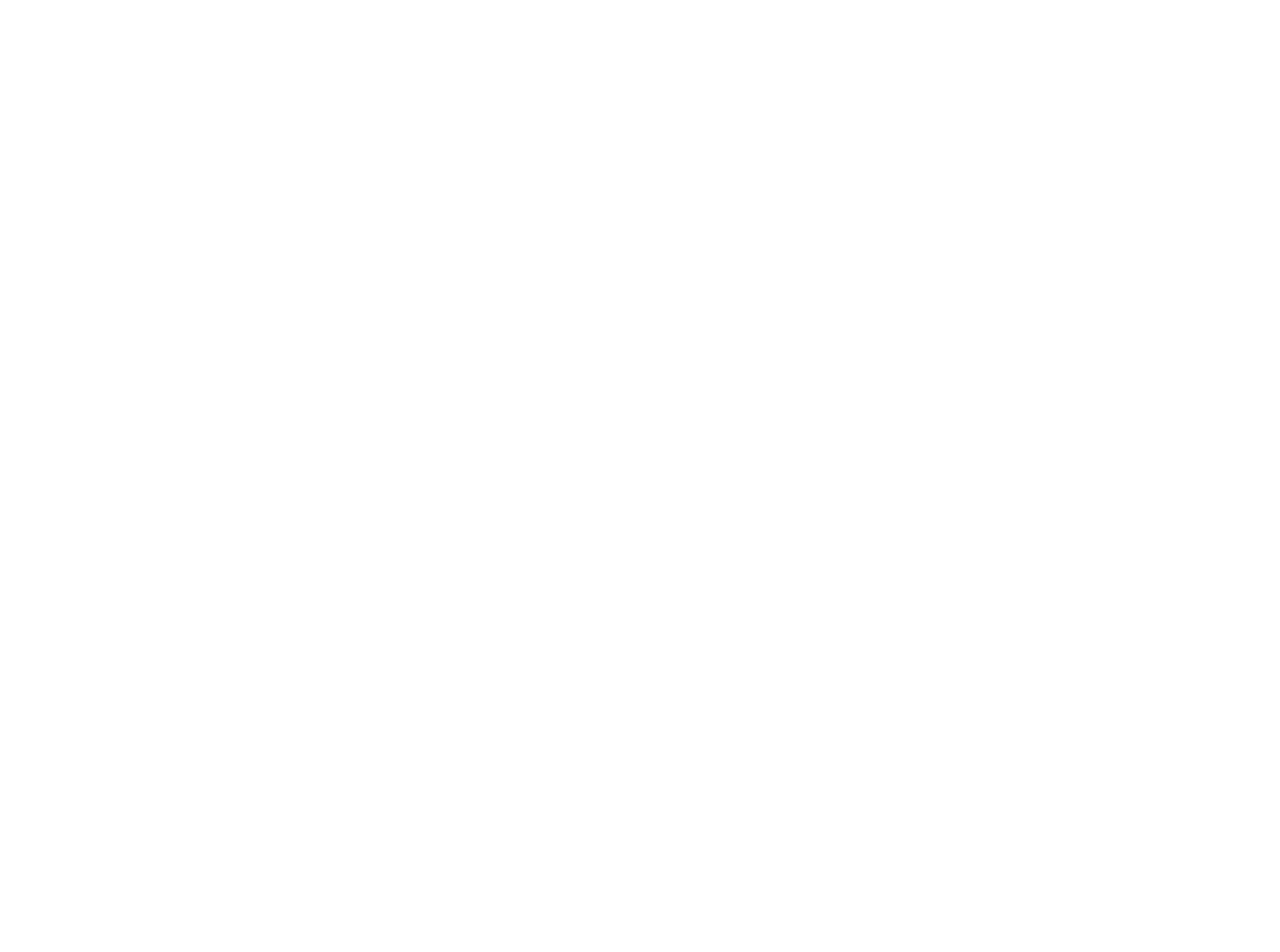
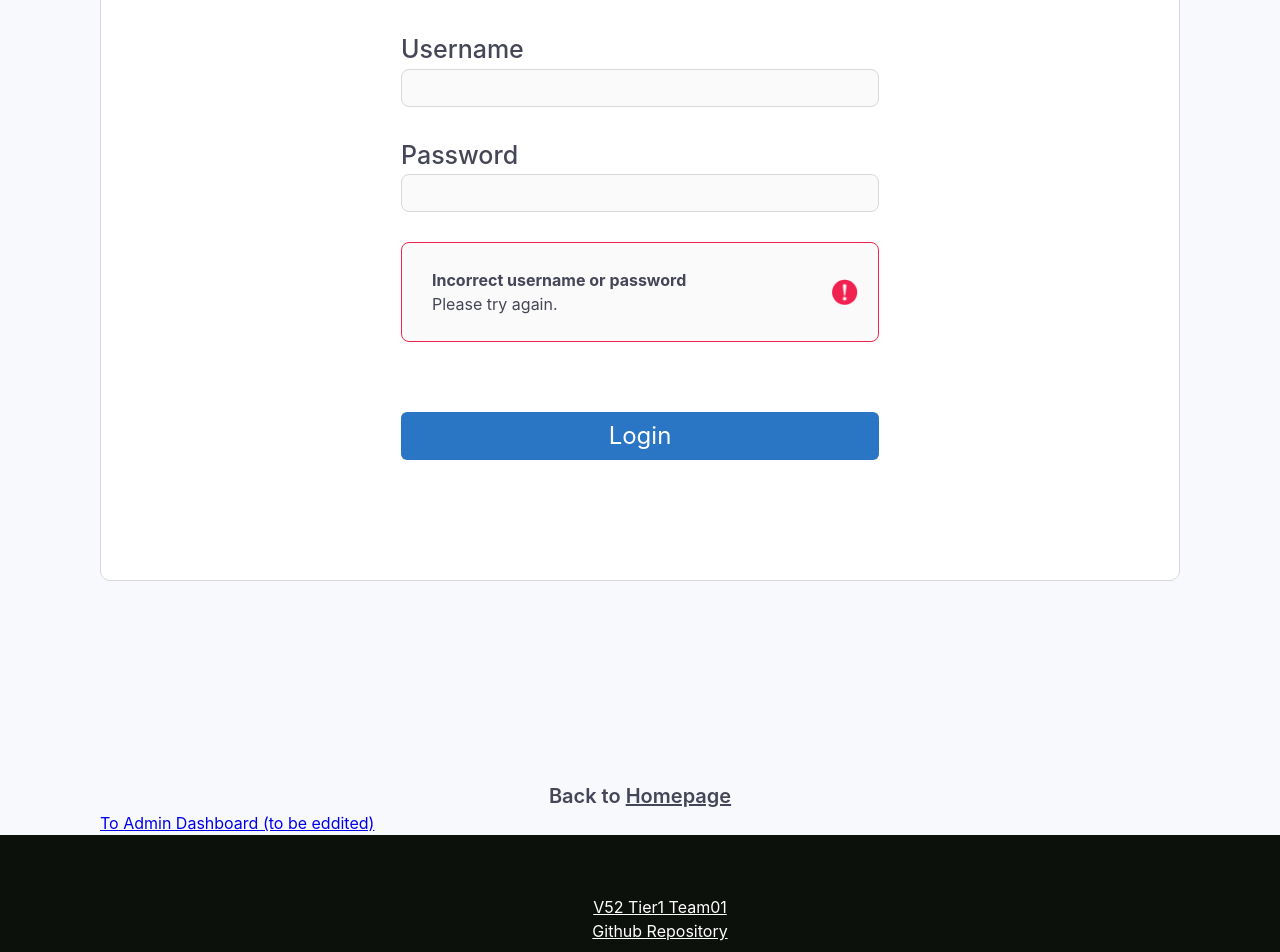
Before and after one commit to chingu-voyages/v52-tier1-team-01, a React (Create React App) app in the folder solarapp/: page /admin in a window 1280 px wide. Shown: the part 540-1492 px from the top of the page. Before the commit the page ends 800 px from the top, so only its background shows below. Built offline with nearby package versions, Linux system fonts and the light colour scheme.

Commit message:
Update admin login page 09dec2024

```diff
--- a/solarapp/src/components/adminPageComponents/AdminLoginForm.jsx
+++ b/solarapp/src/components/adminPageComponents/AdminLoginForm.jsx
@@ -5,12 +5,25 @@
 import '../../styling/adminlogin_styling/AdminLoginForm.css';
 
 const AdminLoginForm = () => {
-    return (
-      <div id="adminLoginForm">
-        <p>AdminLoginForm - to be eddited</p>
+  return (
+    <form id="adminLoginForm" className="admin-login-form">
+      <div className="admin-login-header">
+        <h1>Admin Login</h1>
+      </div>
+      <fieldset>
+        <div className="login-form-question">
+          <label htmlFor="input-adminName">Username</label>
+          <input type="text" id="input-adminName" required />
+        </div>
+        <div className="login-form-question">
+          <label htmlFor="input-password">Password</label>
+          <input type="text" id="input-password" required />
+        </div>
         <InvalidCredNotify />
-      </div>
-    );
-  };
+        <button type="submit">Login</button>
+      </fieldset>
+    </form>
+  );
+};
 
-  export default AdminLoginForm;
+export default AdminLoginForm;
--- a/solarapp/src/components/adminPageComponents/InvalidCredNotify.jsx
+++ b/solarapp/src/components/adminPageComponents/InvalidCredNotify.jsx
@@ -6,7 +6,8 @@
 const InvalidCredNotify = () => {
   return (
     <div id="invalidCredNotify">
-        <p>InvalidCredNotify - to be eddited</p>
+      <p>Incorrect username or password</p>
+      <p>Please try again.</p>
     </div>
   );
 };
--- a/solarapp/src/pages/AdminPage.jsx
+++ b/solarapp/src/pages/AdminPage.jsx
@@ -1,19 +1,20 @@
 import React from "react";
 import AdminLoginForm from "../components/adminPageComponents/AdminLoginForm"
-
+import Footer from '../components/Footer'
 
 const AdminPage = () => {
-    return (
-      <>
-      <div>
-        <h1>Admin Login Coming Soon!</h1>
-        <a href="/">Back to Home</a>
+  return (
+    <div className="admin-page">
+      <div className="container">
+        <AdminLoginForm />
+        <div className="controller-linker">
+          <p>Back to <a href="/">Homepage</a></p>
+        </div>
+        <a href="/dashboard">To Admin Dashboard  (to be eddited)</a>
       </div>
+      <Footer />
+    </div>
+  );
+};
 
-      <AdminLoginForm />
-      <a href="/dashboard">To Admin Dashboard  (to be eddited)</a>
-      </>
-    );
-  };
-
-  export default AdminPage;
+export default AdminPage;
--- a/solarapp/src/styling/adminlogin_styling/AdminLoginForm.css
+++ b/solarapp/src/styling/adminlogin_styling/AdminLoginForm.css
@@ -0,0 +1,47 @@
+.admin-page {
+  background-color: #f8f9fc;
+}
+.admin-login-header h1{
+  font-size: 60px;
+  font-weight: bold;
+  padding-block: 180px;
+  text-align: center;
+}
+.admin-login-form fieldset {
+  margin-bottom: 200px;
+  padding: 120px 300px;
+  background-color: var(--white);
+  border: 1px solid var(--border);
+  border-radius: 10px;
+}
+.login-form-question {
+  margin-bottom: 30px;
+}
+.login-form-question:last-child {
+  margin-bottom: 70px;
+}
+.login-form-question label{
+  display: block;
+  font-weight: 500;
+  font-size: 25px;
+}
+.login-form-question input{
+  width: 100%;
+  padding: 6px 19px;
+  border-radius: 8px;
+  border: 1px solid var(--border);
+  background-color: #fafafa;
+}
+.admin-login-form button{
+  width: 100%;
+  padding:6px 0;
+  background-color: #2B75C5;
+  color: var(--white);
+  font-size: 24px;
+  border-radius: 6px;
+  border: none;
+  cursor: pointer;
+}
+.admin-login-form fieldset {
+
+}
--- a/solarapp/src/styling/adminlogin_styling/InvalidCredNotify.css
+++ b/solarapp/src/styling/adminlogin_styling/InvalidCredNotify.css
@@ -0,0 +1,22 @@
+#invalidCredNotify {
+  position: relative;
+  margin-bottom: 70px;
+  padding: 25px 30px;
+  border: 1px solid #F1224F;
+  background-color: #fafafa;
+  border-radius: 8px;
+}
+#invalidCredNotify:after {
+  content: '';
+  display: block;
+  position: absolute;
+  right: 20px;
+  top: 50%;
+  transform: translateY(-50%);
+  width: 26px;
+  height: 26px;
+  background: url('../../../public/assets/icon-alert.png')no-repeat center/26px;
+}
+#invalidCredNotify p:first-of-type {
+  font-weight: bold;
+}
```
Also changed, not shown: solarapp/public/assets/icon-alert.png (added). Lines whose indentation alone changed are shown as unchanged.
